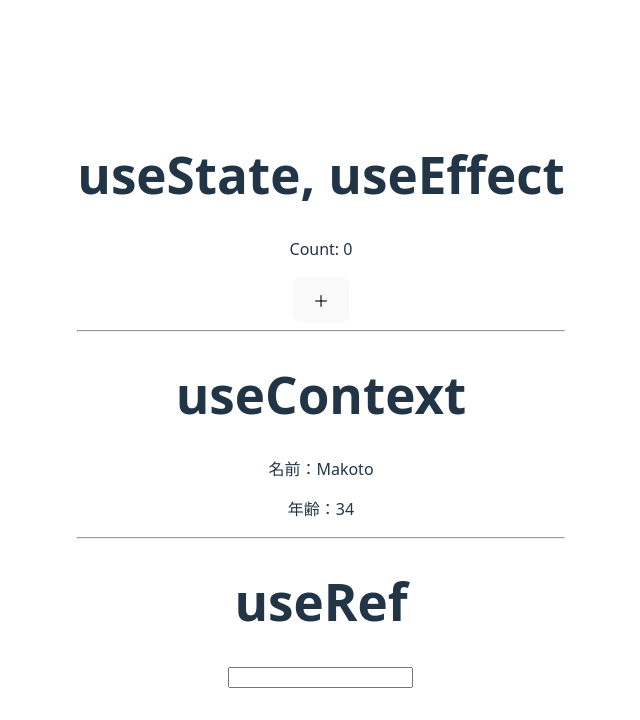
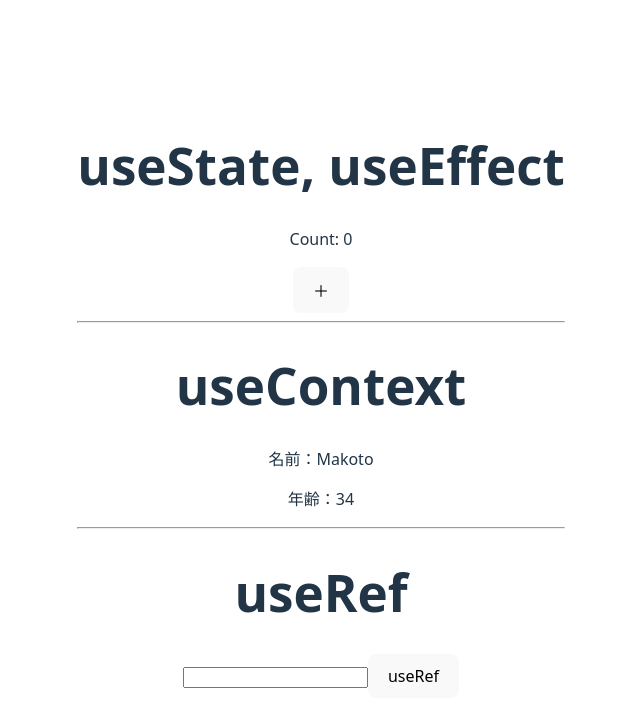
Before and after one commit to m-itoi/shincode-hooks, a React (Vite) app: page / in a window 1280 px wide. Shown: the top 720 px of the page, without its empty margins (319-959 px from the left). Built offline with nearby package versions, Linux system fonts and the light colour scheme.

Commit message:
useRef 使い方

```diff
--- a/src/App.tsx
+++ b/src/App.tsx
@@ -4,16 +4,25 @@ import {
   useState,
   useContext,
   // Reference：参照
+  // 指定したHTMLタグの情報を参照する。
+  useRef,
 } from 'react';
 import MakotoContext from './main.tsx';
 
 function App() {
   const [count, setCount] = useState(0);
+  const ref = useRef("");
   const makotoInfo = useContext(MakotoContext);
 
   const handleClick = () => {
     setCount(count + 1);
   };
+
+  const handleRef = () => {
+    console.log(ref);
+    console.log(ref.current.value);
+    console.log(ref.current.clientWidth);
+  }
 
   useEffect(() => {
     console.count('useEffect発火');
@@ -32,7 +41,8 @@ function App() {
 
       <hr />
       <h1>useRef</h1>
-      <input type="text" />
+      <input type="text" ref={ref} />
+      <button onClick={handleRef}>useRef</button>
     </div>
   );
 };
```
